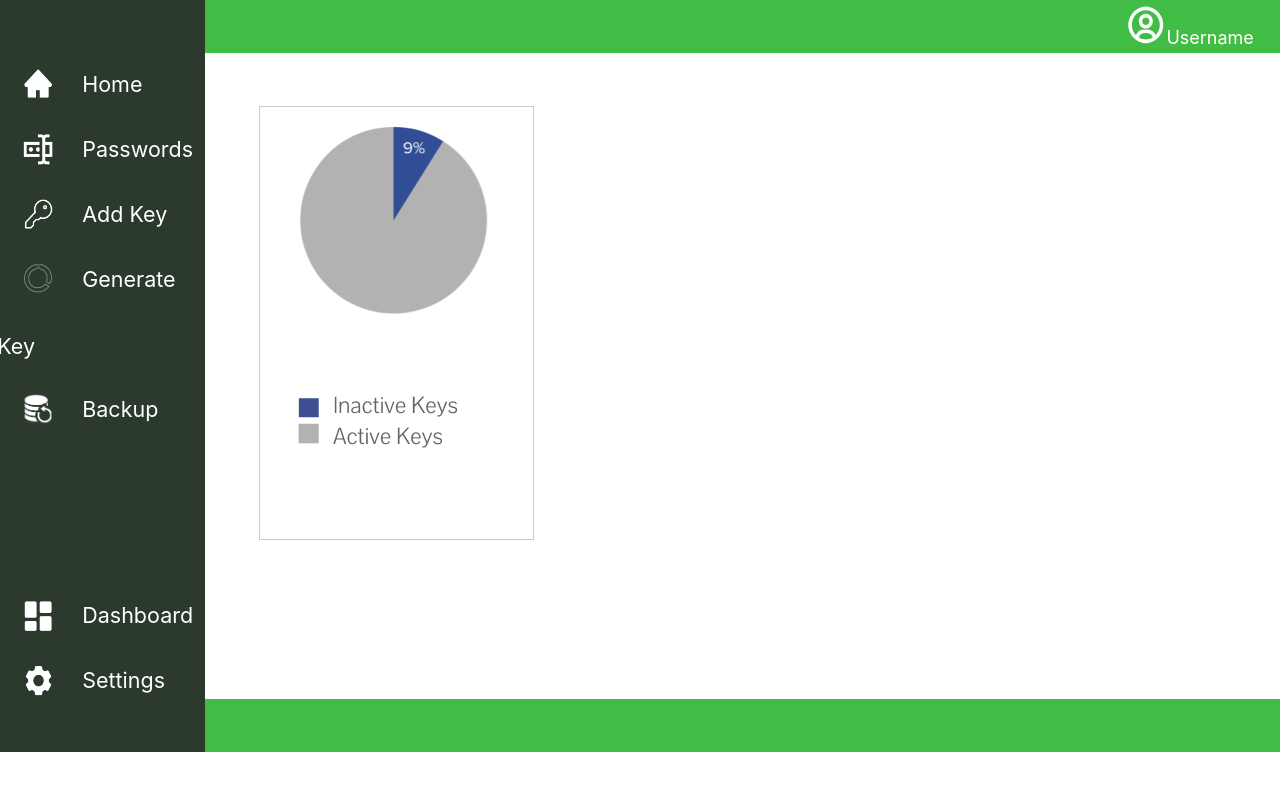
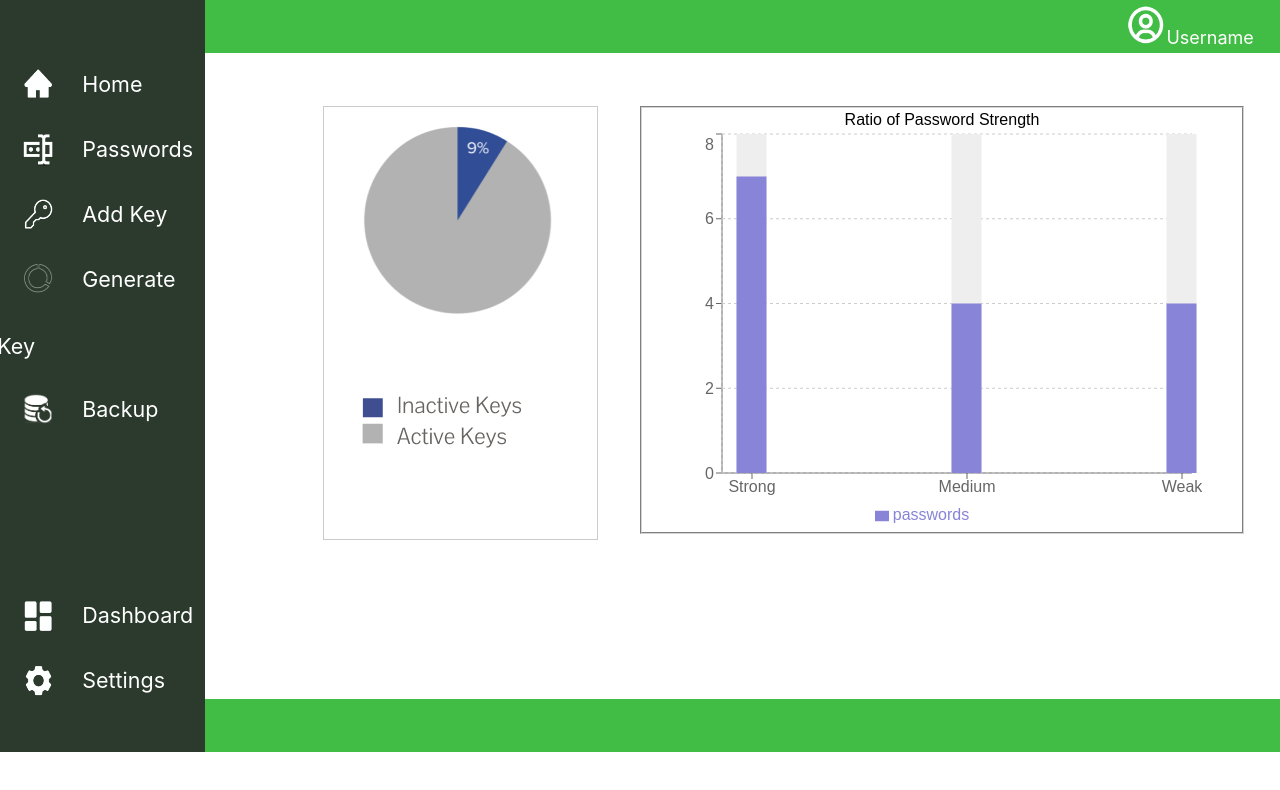
Before and after one commit to kaustav927/PassKey, a Next.js app: page /dashboard in a window 1280 px wide. Shown: the top 790 px of the page. Built offline with nearby package versions, Linux system fonts and the light colour scheme.

Commit message:
finished up dashboard

```diff
--- a/package.json
+++ b/package.json
@@ -18,7 +18,8 @@
     "react-dom": "17.0.2",
     "react-icons": "^4.3.1",
     "react-responsive-modal": "^6.2.0",
-    "reactjs-popup": "^2.0.5"
+    "reactjs-popup": "^2.0.5",
+    "recharts": "^2.1.9"
   },
   "devDependencies": {
     "@babel/core": "^7.17.8",
--- a/pages/dashboard.js
+++ b/pages/dashboard.js
@@ -2,24 +2,57 @@ import Layout from '../components/layout/Layout';
 import Image from 'next/image';
 import mypic from '../img/dash_piechart.png';
 import styles from "./dashboard.module.css";
+import React, { useState, useCallback } from "react";
+import {BarChart, Bar, XAxis, YAxis, CartesianGrid, Tooltip, Legend} from "recharts";
 
     // set the data
-    var data = {
-    header: ["Password Strength", "Passwords"],
-    rows: [
-      ["Strong", 1500],
-      ["Medium", 87000],
-      ["Weak", 175000]
-    ]};
+    const data = [
+      {
+        name: "Strong",
+        passwords: 7
+      },
+      {
+        name: "Medium",
+        passwords: 4
+      },
+      {
+        name: "Weak",
+        passwords: 4
+      },
+
+    ];
 
 
 const Dashboard = () => {
 
     return(
         <Layout>
+            {/* this is the pie chart image */}
             <div className={styles.image}><Image src={mypic} alt="Simple pie chart of number of users"/></div>
 
-            <div></div>
+            {/* the following handles the bar graph */}
+            <div className={styles.Graph}>
+              <h1>Ratio of Password Strength</h1>
+              <BarChart
+                width={600}
+                height={400}
+                data={data}
+                margin={{
+                  top: 2,
+                  right: 50,
+                  left: 20,
+                  bottom: 5
+                }}
+                barSize={30}
+              >
+                <XAxis dataKey="name" scale="point" padding={{ left: 30, right: 10 }} />
+                <YAxis />
+                <Tooltip />
+                <Legend />
+                <CartesianGrid strokeDasharray="3 3" />
+                <Bar dataKey="passwords" fill="#8884d8" background={{ fill: "#eee" }} />
+              </BarChart>
+            </div>
 
         </Layout>
 
--- a/pages/dashboard.module.css
+++ b/pages/dashboard.module.css
@@ -1,4 +1,14 @@
 
 .image{
-     margin-left: 20.2%;
+     margin-left: 25.2%;
 }
+
+.Graph {
+     position: absolute;
+     top: 0%;
+     left: 50%;
+     /* border-style: groove; */
+     font-family: sans-serif;
+     text-align: center;
+     border:2px groove lightgrey;
+  }
```
Also changed, not shown: 1 other file (tests, documents, lock files or other folders).
